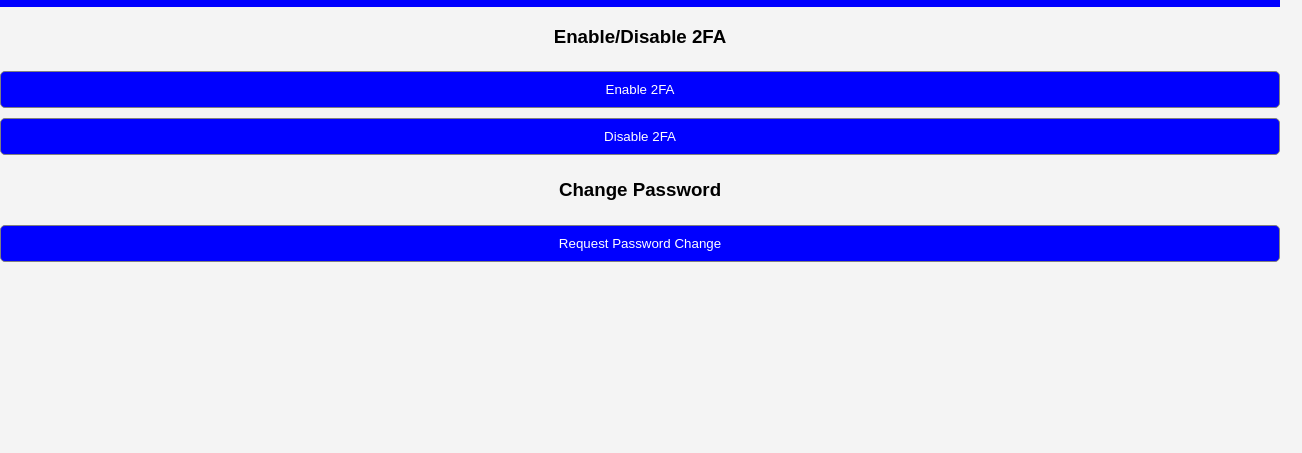
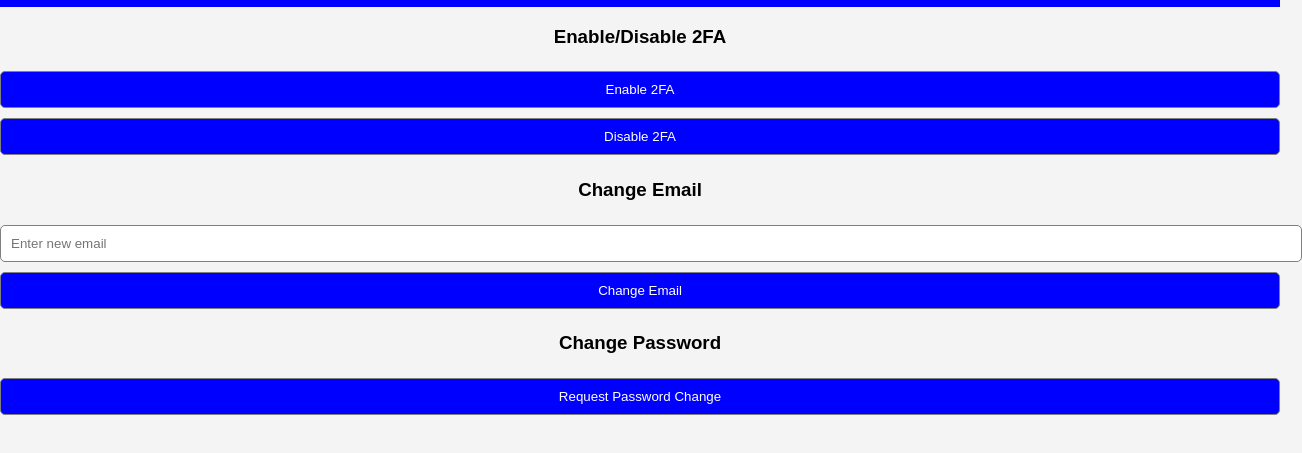
Before and after one commit to DonateToStream/DonateToStream.github.io, a plain HTML site: page settings.html in a window 1280 px wide. Shown: the part 81-534 px from the top of the page, 1302 px wide, since content can reach past the window. Drawn offline with Linux system fonts and the light colour scheme.

Commit message:
Update settings.html

```diff
--- a/settings.html
+++ b/settings.html
@@ -16,6 +16,11 @@
     <button onclick="enable2FA()">Enable 2FA</button>
     <button onclick="disable2FA()">Disable 2FA</button>
 
+    <h3>Change Email</h3>
+    <input type="email" id="new-email" placeholder="Enter new email">
+    <button onclick="changeEmail()">Change Email</button>
+
+
     <h3>Change Password</h3>
     <button onclick="changePassword()">Request Password Change</button>
 
```
